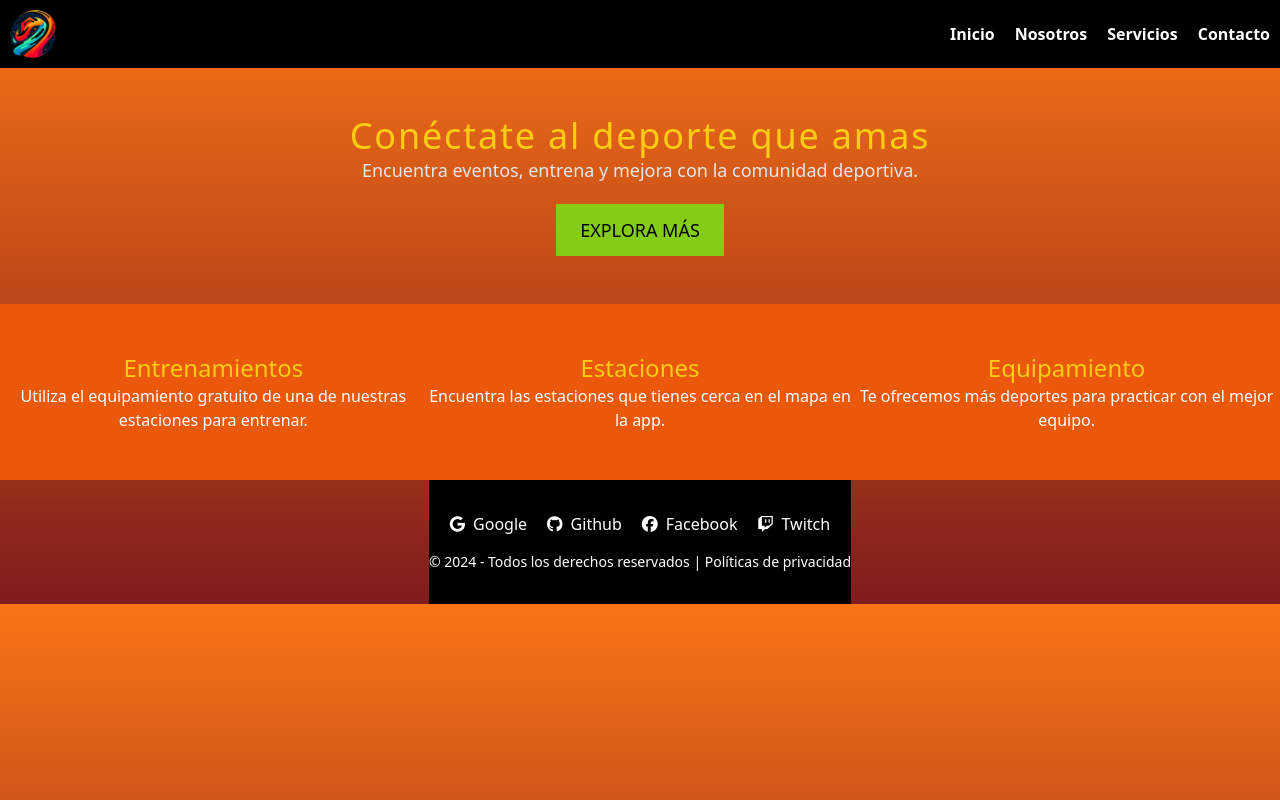
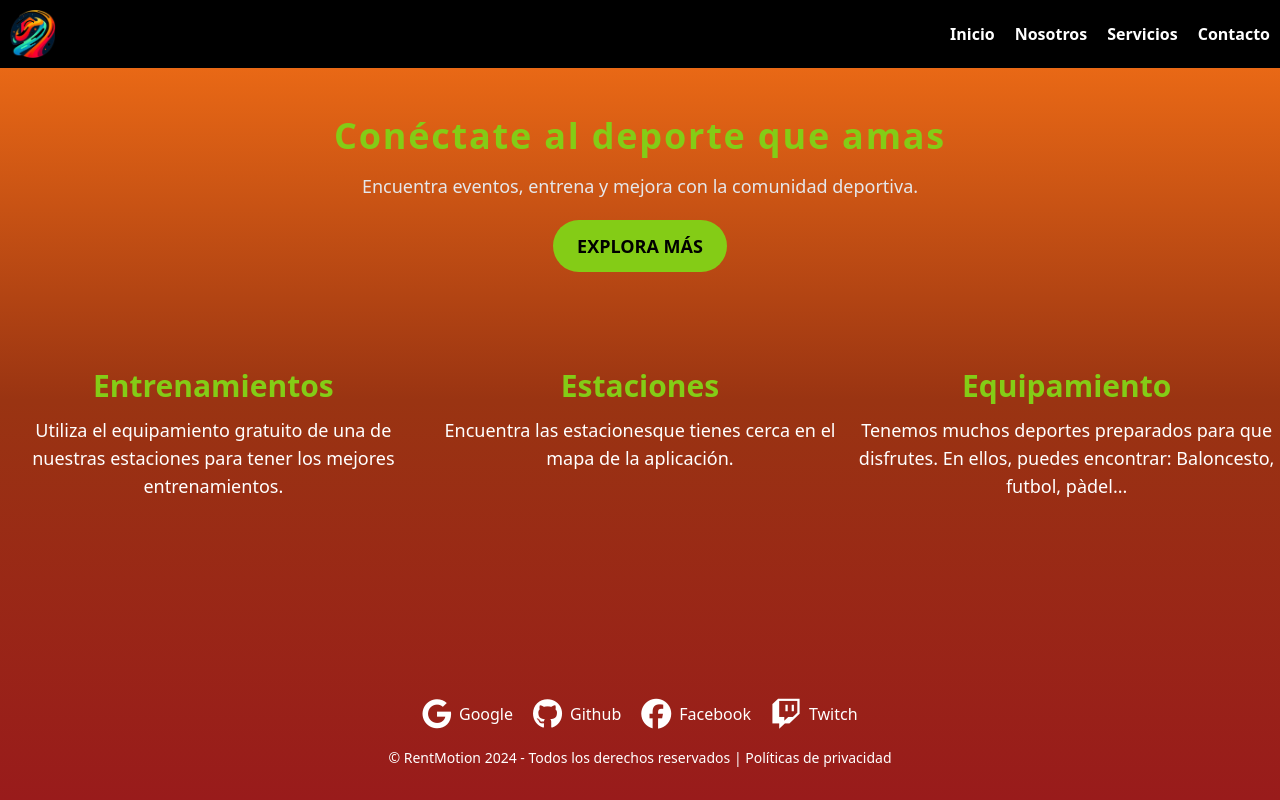
Before and after one commit to Yerayzl1/rentmotion, a website built with Vite: page index.html in a window 1280 px wide. Built offline with nearby package versions, Linux system fonts and the light colour scheme.

```diff
--- a/index.html
+++ b/index.html
@@ -10,7 +10,7 @@
     <!-- Font awesome -->
     <link rel="stylesheet" href="https://cdnjs.cloudflare.com/ajax/libs/font-awesome/6.6.0/css/all.min.css" integrity="sha512-Kc323vGBEqzTmouAECnVceyQqyqdsSiqLQISBL29aUW4U/M7pSPA/gEUZQqv1cwx4OnYxTxve5UMg5GT6L4JJg==" crossorigin="anonymous" referrerpolicy="no-referrer" />
   </head>
-  <body class="m-0 font-roboto bg-gradient-to-b from-orange-500 to-red-900 text-white flex flex-col items-center">
+  <body class="m-0 font-roboto bg-gradient-to-b from-orange-500 via-orange-800 to-red-800 text-white flex flex-col min-h-screen">
     <!-- Navbar -->
     <header class="w-full p-2.5 flex justify-between items-center bg-black">
       <img src="./assets/img/logo_RestMotion.png" alt="Logo" class="h-12">
@@ -24,46 +24,48 @@
       </nav>
     </header>
 
-    <!-- Encabezado de la pàgina -->
+    <!-- Contenido principal -->
+    <main class="flex-grow">
       <section class="text-center my-12">
-      <h1 class="text-4xl tracking-wider text-yellow-400">Conéctate al deporte que amas</h1>
+        <h1 class="text-4xl tracking-wider text-lime-500 font-bold mb-4">Conéctate al deporte que amas</h1>
         <p class="text-lg text-gray-200">Encuentra eventos, entrena y mejora con la comunidad deportiva.</p>
-      <button class="mt-5 py-3 px-6 bg-lime-500 text-black text-lg uppercase">Explora más</button>
+        <button class="mt-5 py-3 px-6 bg-lime-500 text-black text-lg uppercase rounded-full font-bold">Explora más</button>
       </section>
 
       <!-- Servicios -->
-    <section class="w-full py-12 flex justify-around bg-orange-600">
+      <section class="w-full py-12 flex justify-around">
         <div class="text-center w-1/3">
-        <h3 class="text-2xl text-yellow-400">Entrenamientos</h3>
-        <p class="text-base text-white">Utiliza el equipamiento gratuito de una de nuestras estaciones para entrenar.</p>
+          <h3 class="text-3xl text-lime-500 font-bold">Entrenamientos</h3>
+          <p class="text-lg text-white mt-3">Utiliza el equipamiento gratuito de una de nuestras estaciones para tener los mejores entrenamientos.</p>
         </div>
         <div class="text-center w-1/3">
-        <h3 class="text-2xl text-yellow-400">Estaciones</h3>
-        <p class="text-base text-white">Encuentra las estaciones que tienes cerca en el mapa en la app.</p>
+          <h3 class="text-3xl text-lime-500 font-bold">Estaciones</h3>
+          <p class="text-lg text-white mt-3">Encuentra las estacionesque tienes cerca en el mapa de la aplicación.</p>
         </div>
         <div class="text-center w-1/3">
-        <h3 class="text-2xl text-yellow-400">Equipamiento</h3>
-        <p class="text-base text-white">Te ofrecemos más deportes para practicar con el mejor equipo.</p>
+          <h3 class="text-3xl text-lime-500 font-bold">Equipamiento</h3>
+          <p class="text-lg text-white mt-3">Tenemos muchos deportes preparados para que disfrutes. En ellos, puedes encontrar: Baloncesto, futbol, pàdel...</p>
         </div>
       </section>
+    </main>
 
     <!-- Footer -->
-    <footer class="py-8 bg-black text-center">
+    <footer class="py-8 text-center w-full">
       <div class="flex justify-center">
         <a href="#" class="flex items-center mx-2.5 text-white">
-          <i class="fa-brands fa-google mr-2"></i>Google
+          <i class="fa-brands fa-google mr-2 text-3xl"></i>Google
         </a>
         <a href="#" class="flex items-center mx-2.5 text-white">
-          <i class="fa-brands fa-github mr-2"></i>Github
+          <i class="fa-brands fa-github mr-2 text-3xl"></i>Github
         </a>
         <a href="#" class="flex items-center mx-2.5 text-white">
-          <i class="fa-brands fa-facebook mr-2"></i>Facebook
+          <i class="fa-brands fa-facebook mr-2 text-3xl"></i>Facebook
         </a>
         <a href="#" class="flex items-center mx-2.5 text-white">
-          <i class="fa-brands fa-twitch mr-2"></i>Twitch
+          <i class="fa-brands fa-twitch mr-2 text-3xl"></i>Twitch
         </a>
       </div>
-      <p class="mt-4 text-sm text-white">© 2024 - Todos los derechos reservados | Políticas de privacidad</p>
+      <p class="mt-4 text-sm text-white">© RentMotion 2024 - Todos los derechos reservados | Políticas de privacidad</p>
     </footer>
   </body>
 </html>
```
Also changed, not shown: counter.js (deleted, +0 -9 lines), mainPage.html (deleted). Lines whose indentation alone changed are shown as unchanged.
